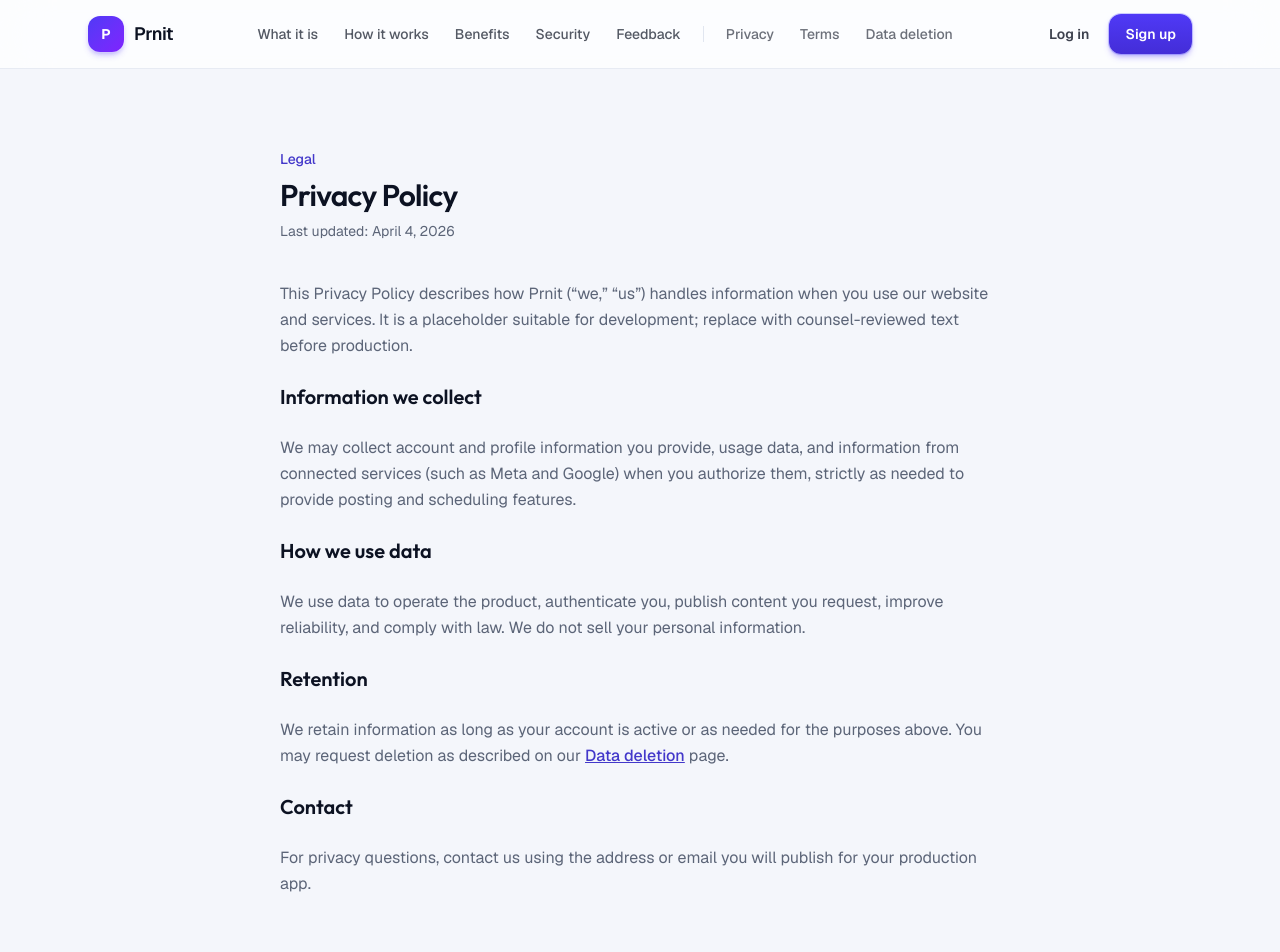
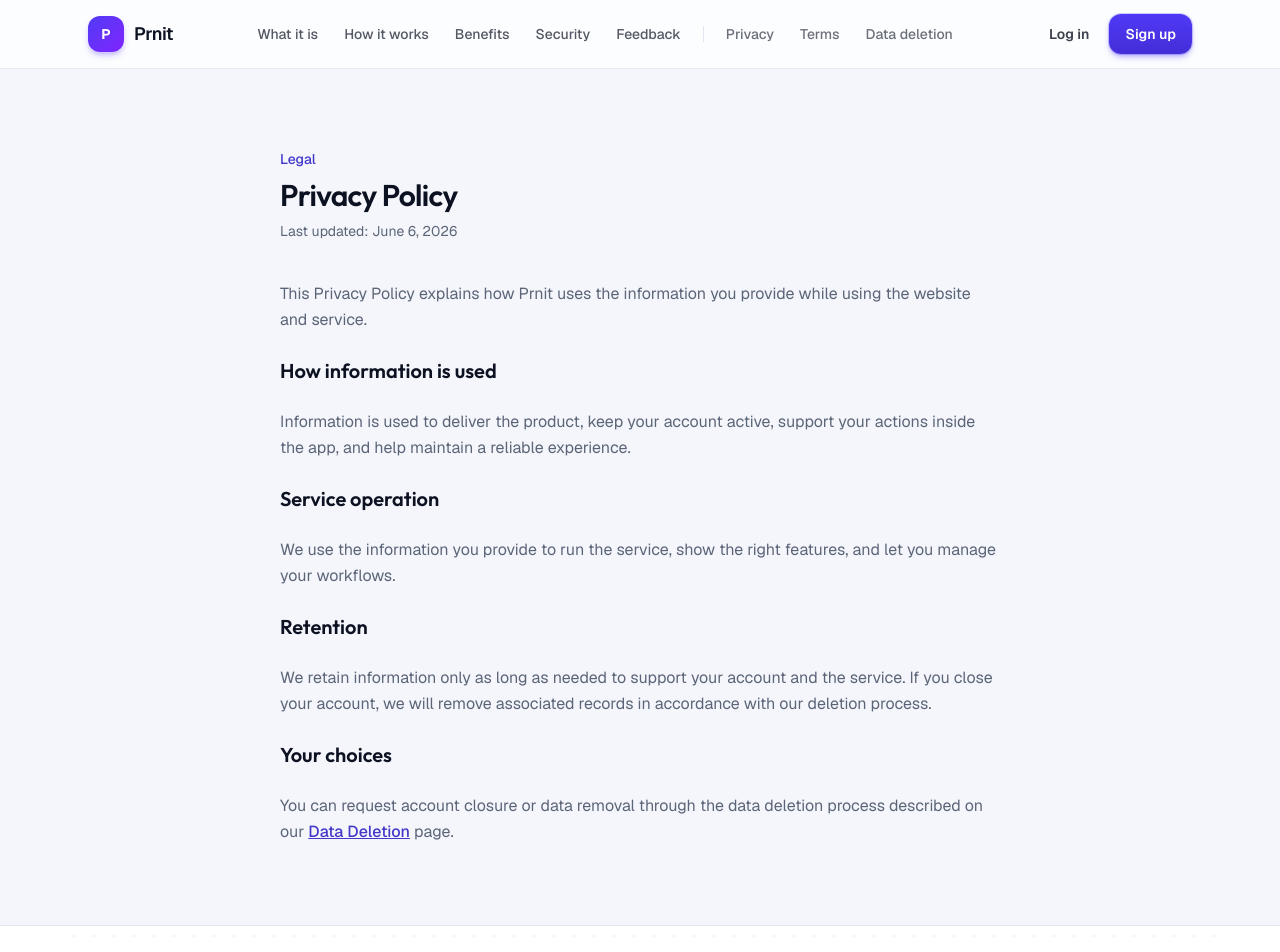
Before and after one commit to iampraveenSin/social-media-automation, a Next.js app: page /privacy-policy in a window 1280 px wide. Shown: the top 952 px of the page. Built offline with nearby package versions, Linux system fonts and the light colour scheme.

Commit message:
improve functionality

```diff
--- a/app/(marketing)/data-deletion/page.tsx
+++ b/app/(marketing)/data-deletion/page.tsx
@@ -13,31 +13,28 @@ export default function DataDeletionPage() {
       <h1 className="mt-2 text-3xl font-semibold tracking-tight text-foreground">
         Data deletion
       </h1>
-      <p className="mt-2 text-sm text-muted">Last updated: April 4, 2026</p>
+      <p className="mt-2 text-sm text-muted">Last updated: June 6, 2026</p>
       <div className="mt-10 max-w-none space-y-6 text-base leading-relaxed text-muted">
         <p>
-          You can request deletion of your Prnit account and associated personal
-          data. This page is a placeholder for development; wire it to your
-          support process or self-serve flow before production.
+          If you want to remove your account and associated information, follow
+          the request process below.
         </p>
         <h2 className="text-xl font-semibold text-foreground">
           How to request deletion
         </h2>
         <ol className="list-decimal space-y-2 pl-5">
           <li>
-            Log in to your account (once authentication is available) and use
-            the in-app account deletion option, if provided; or
+            Log in to your account and use any available in-app deletion option.
           </li>
           <li>
-            Email your request from the address on your account to the contact
-            you will publish for production support.
+            If an in-app option is not available, contact the published support
+            address and request account deletion.
           </li>
         </ol>
-        <h2 className="text-xl font-semibold text-foreground">What we delete</h2>
+        <h2 className="text-xl font-semibold text-foreground">What happens next</h2>
         <p>
-          Upon a valid request, we will delete or anonymize personal data we hold
-          for your account, subject to legal retention requirements. Third-party
-          platforms (Meta, Google) have their own data controls.
+          Upon a valid request, the account and related information will be
+          removed in line with our standard process.
         </p>
         <p>
           Read our{" "}
@@ -47,7 +44,7 @@ export default function DataDeletionPage() {
           >
             Privacy Policy
           </Link>{" "}
-          for more context.
+          for additional information.
         </p>
       </div>
     </article>
--- a/app/(marketing)/privacy-policy/page.tsx
+++ b/app/(marketing)/privacy-policy/page.tsx
@@ -3,7 +3,7 @@ import Link from "next/link";
 
 export const metadata: Metadata = {
   title: "Privacy Policy",
-  description: "How Prnit collects, uses, and protects your information.",
+  description: "How Prnit handles information when you use the service.",
 };
 
 export default function PrivacyPage() {
@@ -13,42 +13,41 @@ export default function PrivacyPage() {
       <h1 className="mt-2 text-3xl font-semibold tracking-tight text-foreground">
         Privacy Policy
       </h1>
-      <p className="mt-2 text-sm text-muted">Last updated: April 4, 2026</p>
+      <p className="mt-2 text-sm text-muted">Last updated: June 6, 2026</p>
       <div className="mt-10 max-w-none space-y-6 text-base leading-relaxed text-muted">
         <p>
-          This Privacy Policy describes how Prnit (&ldquo;we,&rdquo; &ldquo;us&rdquo;)
-          handles information when you use our website and services. It is a
-          placeholder suitable for development; replace with counsel-reviewed text
-          before production.
+          This Privacy Policy explains how Prnit uses the information you provide
+          while using the website and service.
         </p>
         <h2 className="text-xl font-semibold text-foreground">
-          Information we collect
+          How information is used
         </h2>
         <p>
-          We may collect account and profile information you provide, usage data,
-          and information from connected services (such as Meta and Google) when
-          you authorize them, strictly as needed to provide posting and
-          scheduling features.
+          Information is used to deliver the product, keep your account active,
+          support your actions inside the app, and help maintain a reliable
+          experience.
         </p>
-        <h2 className="text-xl font-semibold text-foreground">How we use data</h2>
+        <h2 className="text-xl font-semibold text-foreground">
+          Service operation
+        </h2>
         <p>
-          We use data to operate the product, authenticate you, publish content
-          you request, improve reliability, and comply with law. We do not sell
-          your personal information.
+          We use the information you provide to run the service, show the right
+          features, and let you manage your workflows.
         </p>
         <h2 className="text-xl font-semibold text-foreground">Retention</h2>
         <p>
-          We retain information as long as your account is active or as needed
-          for the purposes above. You may request deletion as described on our{" "}
+          We retain information only as long as needed to support your account
+          and the service. If you close your account, we will remove associated
+          records in accordance with our deletion process.
+        </p>
+        <h2 className="text-xl font-semibold text-foreground">Your choices</h2>
+        <p>
+          You can request account closure or data removal through the data
+          deletion process described on our{" "}
           <Link href="/data-deletion" className="font-medium text-primary underline">
-            Data deletion
+            Data Deletion
           </Link>{" "}
           page.
-        </p>
-        <h2 className="text-xl font-semibold text-foreground">Contact</h2>
-        <p>
-          For privacy questions, contact us using the address or email you will
-          publish for your production app.
         </p>
       </div>
     </article>
--- a/app/(marketing)/terms-of-service/page.tsx
+++ b/app/(marketing)/terms-of-service/page.tsx
@@ -13,31 +13,36 @@ export default function TermsPage() {
       <h1 className="mt-2 text-3xl font-semibold tracking-tight text-foreground">
         Terms of Service
       </h1>
-      <p className="mt-2 text-sm text-muted">Last updated: April 4, 2026</p>
+      <p className="mt-2 text-sm text-muted">Last updated: June 6, 2026</p>
       <div className="mt-10 max-w-none space-y-6 text-base leading-relaxed text-muted">
         <p>
-          These Terms of Service govern your use of Prnit. This is placeholder
-          content for development — have it reviewed by legal counsel before
-          launch.
+          These Terms govern your use of Prnit. By using the service, you agree
+          to follow these terms.
         </p>
         <h2 className="text-xl font-semibold text-foreground">The service</h2>
         <p>
-          Prnit provides tools to help you manage social media posting and related
-          workflows. Features may change as we improve the product.
+          Prnit provides tools to help you manage social media publishing,
+          scheduling, and content workflow.
         </p>
         <h2 className="text-xl font-semibold text-foreground">Your account</h2>
         <p>
-          You are responsible for your account credentials and for content you
-          publish through the service. You must comply with Meta, Google, and
-          other platforms&apos; terms when using integrations.
+          You are responsible for keeping your account credentials secure and
+          for any activity initiated through your account.
         </p>
         <h2 className="text-xl font-semibold text-foreground">
-          Disclaimers &amp; limitation
+          Usage requirements
         </h2>
         <p>
-          The service is provided &ldquo;as is.&rdquo; To the maximum extent
-          permitted by law, we disclaim warranties and limit liability as your
-          counsel advises for your jurisdiction.
+          Use the service responsibly and do not attempt to access another user's
+          account or content without permission.
+        </p>
+        <h2 className="text-xl font-semibold text-foreground">
+          Disclaimers & limitation
+        </h2>
+        <p>
+          The service is provided “as is.” To the extent permitted by law, the
+          provider disclaims warranties and limits liability for the use of the
+          application.
         </p>
         <p>
           See also our{" "}
--- a/app/auth/session/route.ts
+++ b/app/auth/session/route.ts
@@ -24,6 +24,7 @@ export async function POST(request: NextRequest) {
   console.log("POST /auth/session called");
   const response = NextResponse.json({ ok: true });
 
+  try {
     const supabase = createServerClient(config.url, config.anonKey, {
       cookies: {
         getAll() {
@@ -34,7 +35,11 @@ export async function POST(request: NextRequest) {
             response.cookies.set(name, value, options);
           });
           Object.entries(headers).forEach(([key, value]) => {
-          response.headers.set(key, value as string);
+            if (Array.isArray(value)) {
+              response.headers.set(key, value.join(", "));
+            } else if (typeof value === "string") {
+              response.headers.set(key, value);
+            }
           });
         },
       },
@@ -42,8 +47,17 @@ export async function POST(request: NextRequest) {
 
     const { error } = await supabase.auth.setSession({ access_token, refresh_token });
     if (error) {
+      console.error("/auth/session setSession error:", error.message);
       return NextResponse.json({ ok: false, error: error.message }, { status: 500 });
     }
 
+    console.log("/auth/session setSession succeeded");
     return response;
+  } catch (error) {
+    console.error("/auth/session unexpected error:", error);
+    return NextResponse.json(
+      { ok: false, error: error instanceof Error ? error.message : String(error) },
+      { status: 500 },
+    );
   }
+}
--- a/components/auth/auth-forms.tsx
+++ b/components/auth/auth-forms.tsx
@@ -151,19 +151,9 @@ export function AuthForms({
         return;
       }
       if (data?.session) {
-        try {
-          await fetch("/auth/session", {
-            method: "POST",
-            headers: { "Content-Type": "application/json" },
-            credentials: "include",
-            body: JSON.stringify({
-              access_token: data.session.access_token,
-              refresh_token: data.session.refresh_token,
-            }),
-          });
-        } catch {
-          // ignore server cookie set failures
-        }
+        router.push(afterLoginPath);
+        router.refresh();
+        return;
       }
       router.push(afterLoginPath);
       router.refresh();
@@ -224,19 +214,6 @@ export function AuthForms({
         return;
       }
       if (data.session) {
-        try {
-          await fetch("/auth/session", {
-            method: "POST",
-            headers: { "Content-Type": "application/json" },
-            credentials: "include",
-            body: JSON.stringify({
-              access_token: data.session.access_token,
-              refresh_token: data.session.refresh_token,
-            }),
-          });
-        } catch {
-          // ignore
-        }
         router.push(afterLoginPath);
         router.refresh();
         return;
--- a/components/auth/client-auth-redirect.tsx
+++ b/components/auth/client-auth-redirect.tsx
@@ -17,24 +17,12 @@ export function ClientAuthRedirect() {
           data: { session },
         } = await supabase.auth.getSession();
 
-        if (!session) {
-          return;
+        if (session) {
+          router.replace("/dashboard");
         }
-
-        await fetch("/auth/session", {
-          method: "POST",
-          headers: { "Content-Type": "application/json" },
-          credentials: "include",
-          body: JSON.stringify({
-            access_token: session.access_token,
-            refresh_token: session.refresh_token,
-          }),
-        });
       } catch {
-        // ignore failures here, but redirect if a browser session exists
+        // ignore failures and keep showing marketing page for anonymous users
       }
-
-      router.replace("/dashboard");
     }
 
     syncSession();
```
Lines whose indentation alone changed are shown as unchanged.
